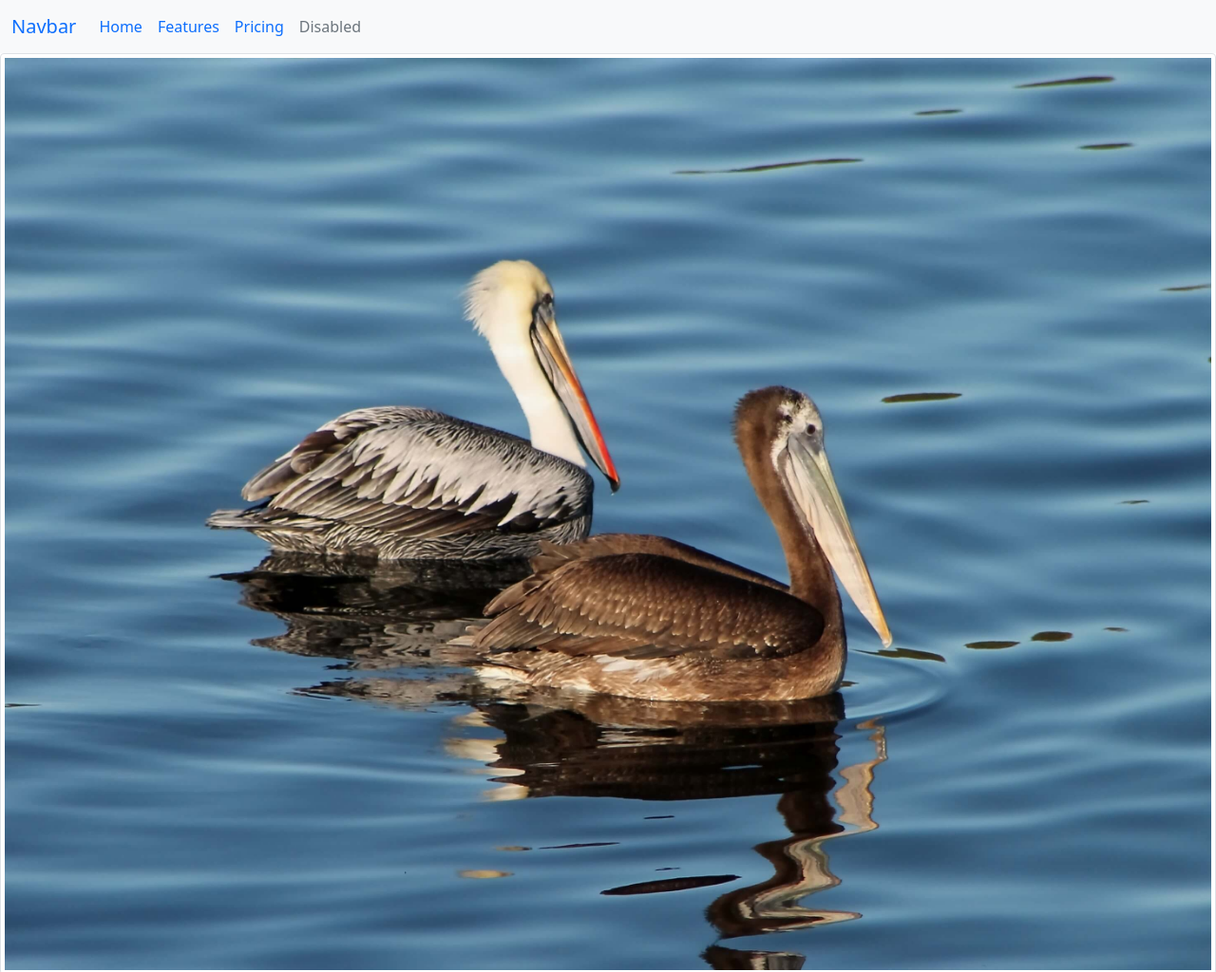
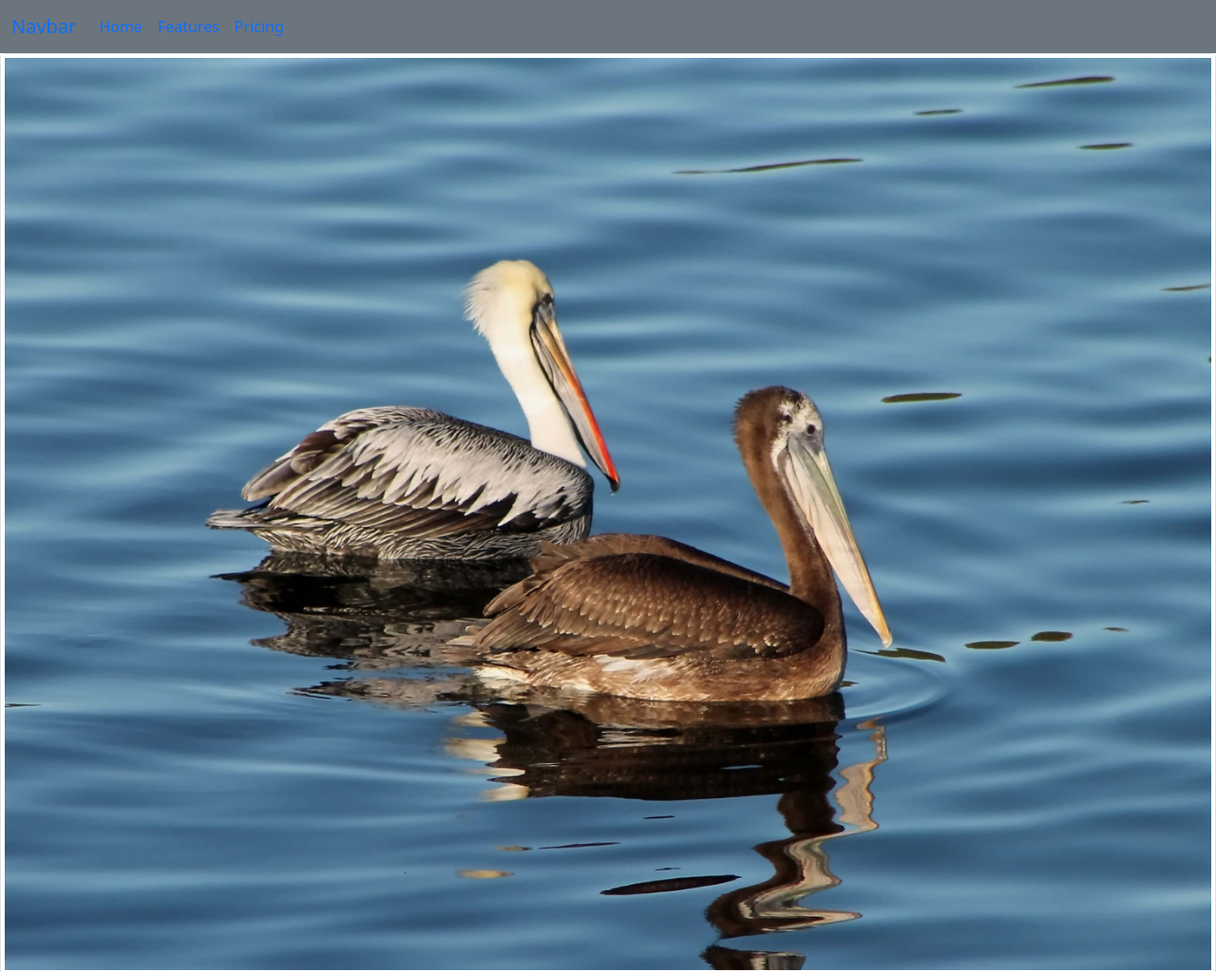
Before and after one commit to alevllgs/alevllgs.github.io, a plain HTML site: page index.html in a window 1280 px wide. Shown: the top 1024 px of the page at 95% size. Drawn offline with nearby package versions, Linux system fonts and the light colour scheme.

Commit message:
Feat: Change color L16 nav

```diff
--- a/index.html
+++ b/index.html
@@ -4,7 +4,7 @@
 <head>
     <meta charset="UTF-8">
     <meta name="viewport" content="width=device-width, initial-scale=1.0">
-    <title>Document</title>
+    <title>Desafio Final</title>
     <link rel="stylesheet" href="assets\css\style.css">
     <link href="https://cdn.jsdelivr.net/npm/bootstrap@5.1.3/dist/css/bootstrap.min.css" rel="stylesheet"
         integrity="sha384-1BmE4kWBq78iYhFldvKuhfTAU6auU8tT94WrHftjDbrCEXSU1oBoqyl2QvZ6jIW3" crossorigin="anonymous">
@@ -13,7 +13,7 @@
 
 <body>
 <header>
-    <nav class="navbar navbar-expand-lg bg-light">
+    <nav class="navbar navbar-expand-lg bg-secondary">
         <div class="container-fluid">
           <a class="navbar-brand" href="#">Navbar</a>
           <button class="navbar-toggler" type="button" data-bs-toggle="collapse" data-bs-target="#navbarNav" aria-controls="navbarNav" aria-expanded="false" aria-label="Toggle navigation">
```
